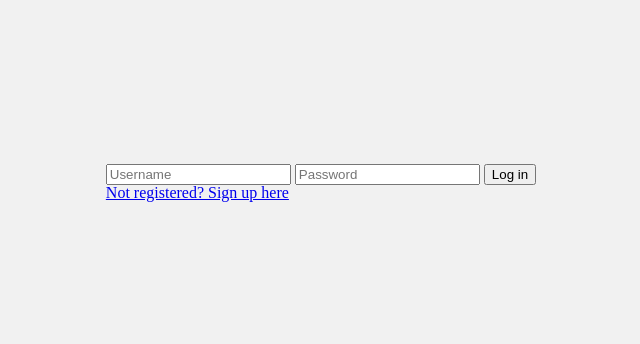
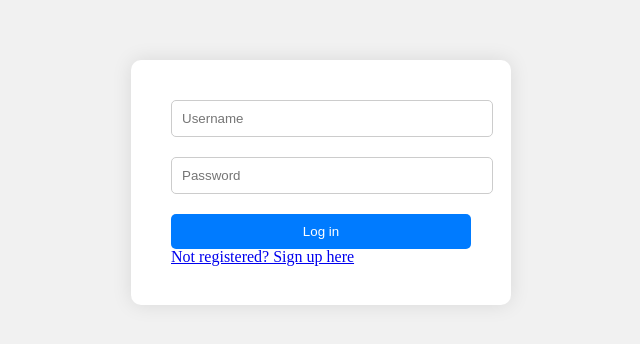
Before and after one commit to bChadeb/Foundations-Capstone, a website: page public/log-in.html in a window 1280 px wide. Shown: the part 218-562 px from the top of the page, without its empty margins (319-959 px from the left). Drawn offline with nearby package versions, Linux system fonts and the light colour scheme.

Commit message:
Majority finished capstone

```diff
--- a/public/log-in.css
+++ b/public/log-in.css
@@ -1,7 +1,7 @@
-/* sign-up.css */
+/* index.css */
 
 /* Resetting default browser styles */
-body, h3 {
+body {
     margin: 0;
     padding: 0;
     font-family: Arial, sans-serif;
@@ -12,7 +12,7 @@ body, h3 {
     height: 100vh;
 }
 
-/* Styling the form */
+/* Styling the form container */
 #loginForm {
     width: 300px;
     background: #ffffff;
@@ -21,13 +21,16 @@ body, h3 {
     box-shadow: 0 0 20px 0 rgba(0, 0, 0, 0.1);
 }
 
+/* Styling the form header */
 #loginForm h3 {
     margin-bottom: 20px;
     color: #333333;
     text-align: center;
 }
 
-#loginForm input {
+/* Styling the form inputs */
+#loginForm input[type="text"],
+#loginForm input[type="password"] {
     width: 100%;
     padding: 10px;
     margin-bottom: 20px;
@@ -36,6 +39,7 @@ body, h3 {
     outline: none;
 }
 
+/* Styling the login button */
 #loginForm button {
     width: 100%;
     padding: 10px;
@@ -44,6 +48,7 @@ body, h3 {
     background-color: #007bff;
     color: #ffffff;
     cursor: pointer;
+    transition: background-color 0.3s;
 }
 
 #loginForm button:hover {
--- a/public/log-in.html
+++ b/public/log-in.html
@@ -3,7 +3,7 @@
 <head>
     <meta charset="UTF-8">
     <meta name="viewport" content="width=device-width, initial-scale=1.0">
-    <link rel="stylesheet" href="./sign-up.css">
+    <link rel="stylesheet" href="./log-in.css">
     <link rel="stylesheet" href="./reset.css">
     <title>Log in</title>
 </head>
```
